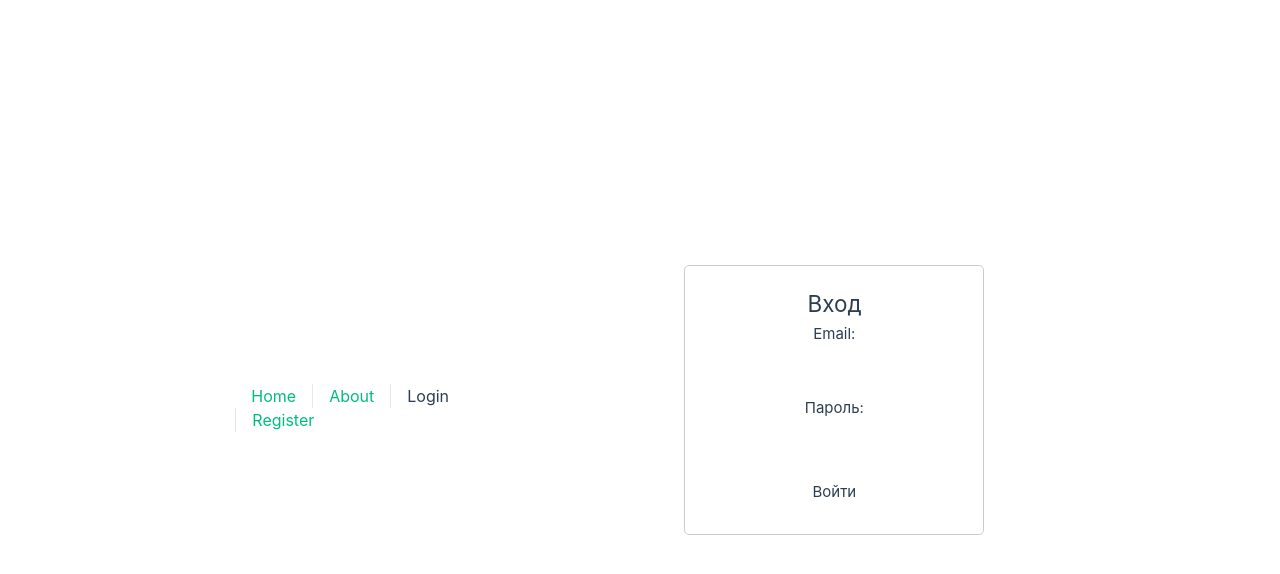
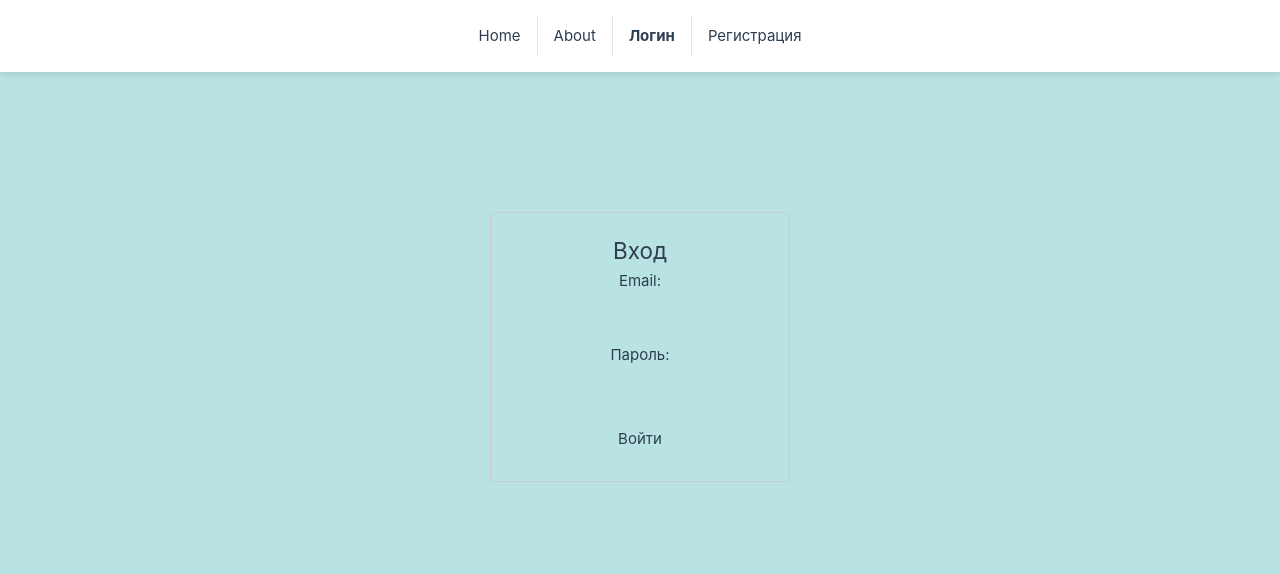
Before and after one commit to ALipckin/task-flow-frontend, a Vue app: page /login in a window 1280 px wide. Shown: the top 574 px of the page. Built offline with nearby package versions, Linux system fonts and the light colour scheme; no server answers.

Commit message:
feat: added logout

```diff
--- a/package.json
+++ b/package.json
@@ -13,6 +13,10 @@
     "format": "prettier --write src/"
   },
   "dependencies": {
+    "@fortawesome/fontawesome-svg-core": "^6.7.2",
+    "@fortawesome/free-brands-svg-icons": "^6.7.2",
+    "@fortawesome/free-solid-svg-icons": "^6.7.2",
+    "@fortawesome/vue-fontawesome": "^3.0.8",
     "axios": "^1.8.4",
     "pinia": "^3.0.1",
     "vue": "^3.5.13",
--- a/src/App.vue
+++ b/src/App.vue
@@ -1,81 +1,127 @@
+<template>
+  <header>
+    <div class="wrapper">
+      <nav>
+        <RouterLink to="/">Home</RouterLink>
+        <RouterLink to="/about">About</RouterLink>
+        <RouterLink v-if="isAuth" to="/dashboard">Главная</RouterLink>
+        <RouterLink v-if="!isAuth" to="/login">Логин</RouterLink>
+        <RouterLink v-if="!isAuth" to="/register">Регистрация</RouterLink>
+        <div class="user-menu" v-if="isAuth">
+          <font-awesome-icon :icon="['fas', 'user']" @click="toggleMenu" />
+          <div class="dropdown" v-if="isMenuOpen">
+            <button @click="logout">Выйти</button>
+          </div>
+        </div>
+      </nav>
+    </div>
+  </header>
+
+  <main>
+    <RouterView />
+  </main>
+</template>
+
 <script setup lang="ts">
 import { ref, onMounted } from 'vue';
 import { useAuthStore } from '@/store/auth.ts';
 
 const authStore = useAuthStore();
 const isAuth = ref(false);
+const isMenuOpen = ref(false);
 
 onMounted(async () => {
   isAuth.value = await authStore.isAuthenticated();
 });
+
+const logout = async () => {
+  try {
+    await authStore.logout();
+    isAuth.value = false;
+    // Перенаправление на главную страницу после выхода
+    window.location.href = '/';
+  } catch (error) {
+    console.error("Ошибка при выходе", error);
+  }
+};
+
+const toggleMenu = () => {
+  isMenuOpen.value = !isMenuOpen.value;
+};
 </script>
-
-<template>
-  <header>
-    <div class="wrapper">
-      <nav>
-        <RouterLink to="/">Home</RouterLink>
-        <RouterLink to="/about">About</RouterLink>
-        <RouterLink v-if="isAuth" to="/dashboard">Dashboard</RouterLink>
-        <RouterLink v-if="!isAuth" to="/login">Login</RouterLink>
-        <RouterLink v-if="!isAuth" to="/register">Register</RouterLink>
-      </nav>
-    </div>
-  </header>
-
-  <RouterView />
-</template>
 
 <style scoped>
 header {
-  line-height: 1.5;
-  max-height: 100vh;
+  position: fixed;
+  top: 0;
+  left: 0;
+  width: 100%;
+  background: white;
+  box-shadow: 0 2px 5px rgba(0, 0, 0, 0.1);
+  z-index: 1000;
+  padding: 1rem 0;
 }
 
 nav {
   width: 100%;
-  font-size: 12px;
   text-align: center;
-  margin-top: 2rem;
-}
-
-nav a.router-link-exact-active {
-  color: var(--color-text);
-}
-
-nav a.router-link-exact-active:hover {
-  background-color: transparent;
 }
 
 nav a {
   display: inline-block;
-  padding: 0 1rem;
+  padding: 0.5rem 1rem;
   border-left: 1px solid var(--color-border);
+  text-decoration: none;
+  color: var(--color-text);
 }
 
 nav a:first-of-type {
-  border: 0;
+  border: none;
 }
 
-@media (min-width: 1024px) {
-  header {
-    display: flex;
-    place-items: center;
-    padding-right: calc(var(--section-gap) / 2);
-  }
+nav a.router-link-exact-active {
+  font-weight: bold;
+  color: var(--color-primary);
+}
 
-  header .wrapper {
-    display: flex;
-    place-items: flex-start;
-    flex-wrap: wrap;
-  }
+main {
+  margin-top: 4rem;
+  padding: 1rem;
+}
 
-  nav {
-    text-align: left;
-    margin-left: -1rem;
-    font-size: 1rem;
-    padding: 1rem 0;
-    margin-top: 1rem;
-  }
+.user-menu {
+  position: relative;
+  display: inline-block;
+}
+
+.dropdown {
+  position: absolute;
+  right: 0;
+  background-color: white;
+  box-shadow: 0 2px 5px rgba(0, 0, 0, 0.1);
+  padding: 0.5rem;
+  border-radius: 4px;
+  z-index: 1001;
+}
+
+.dropdown button {
+  display: block;
+  width: 100%;
+  padding: 0.5rem;
+  text-align: left;
+  background: none;
+  border: none;
+  color: var(--color-text);
+  cursor: pointer;
+}
+
+.dropdown button:hover {
+  background-color: var(--color-border);
+}
+
+:root {
+  --color-primary: #007bff;
+  --color-text: #333;
+  --color-border: #ddd;
 }
 </style>
--- a/src/assets/base.css
+++ b/src/assets/base.css
@@ -1,6 +1,6 @@
 /* color palette from <https://github.com/vuejs/theme> */
 :root {
-  --vt-c-white: #ffffff;
+  --vt-c-white: rgb(184, 227, 226);
   --vt-c-white-soft: #f8f8f8;
   --vt-c-white-mute: #f2f2f2;
 
--- a/src/assets/main.css
+++ b/src/assets/main.css
@@ -14,22 +14,3 @@ a,
   transition: 0.4s;
   padding: 3px;
 }
-
-@media (hover: hover) {
-  a:hover {
-    background-color: hsla(160, 100%, 37%, 0.2);
-  }
-}
-
-@media (min-width: 1024px) {
-  body {
-    display: flex;
-    place-items: center;
-  }
-
-  #app {
-    display: grid;
-    grid-template-columns: 1fr 1fr;
-    padding: 0 2rem;
-  }
-}
--- a/src/views/DashboardView.vue
+++ b/src/views/DashboardView.vue
@@ -89,9 +89,3 @@ export default defineComponent({
   },
 });
 </script>
-
-<style scoped>
-.v-list-item {
-  border-bottom: 1px solid #ddd;
-}
-</style>
```
Also changed, not shown: 1 other file (tests, documents, lock files or other folders).
